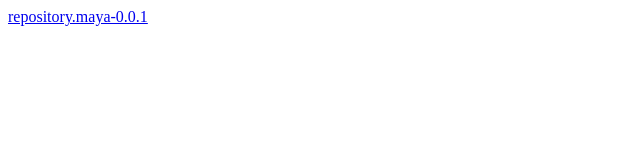
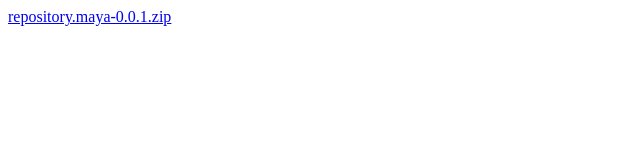
Before and after one commit to homestreamer/repository.all, a plain HTML site: page index.html in a window 1280 px wide. Shown: the full height of the page, 0-640 px from the left. Drawn offline with Linux system fonts and the light colour scheme.

Commit message:
Update index.html

```diff
--- a/index.html
+++ b/index.html
@@ -1,2 +1,2 @@
 <!DOCTYPE html>
-<a href="repository.maya-0.0.1">repository.maya-0.0.1</a>
+<a href="repository.maya-0.0.1.zip">repository.maya-0.0.1.zip</a>
```
